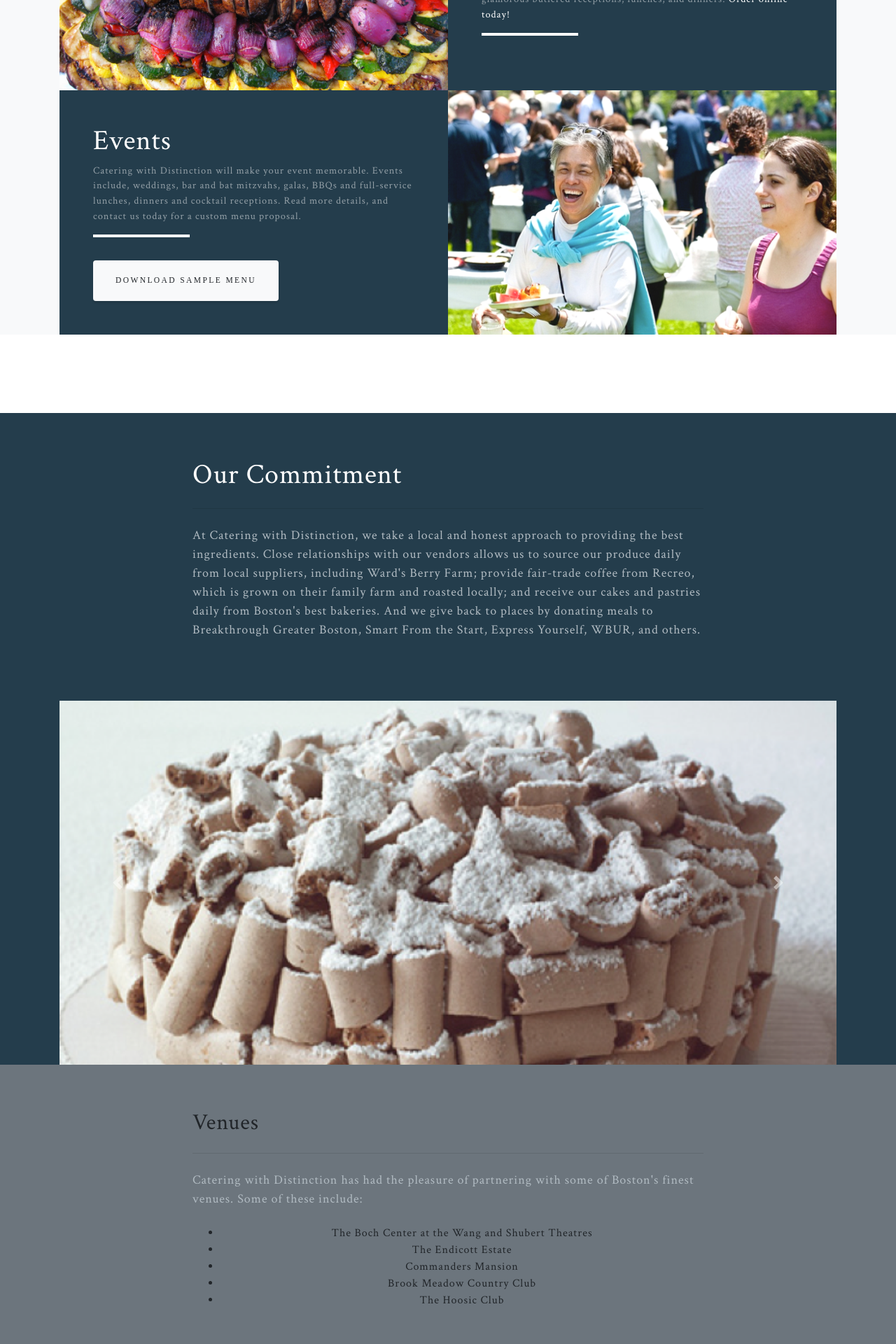
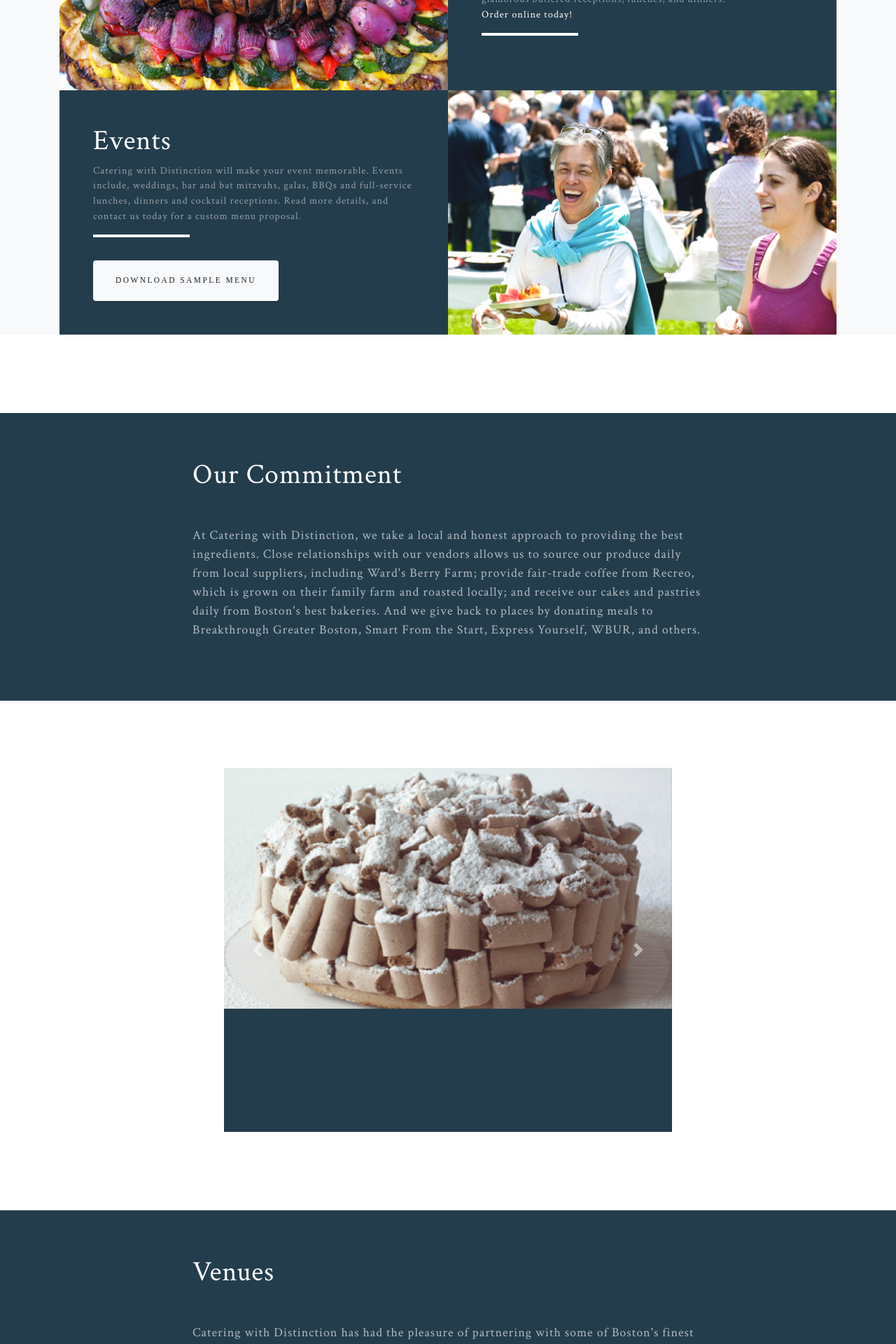
Before and after one commit to meagdoh/CWD-catering-site, a PHP site: page / in a window 1280 px wide. Shown: the part 1760-3680 px from the top of the page at 70% size. Run offline with PHP 8.4, Linux system fonts and the light colour scheme.

Commit message:
add venue section

```diff
--- a/css/grayscale.css
+++ b/css/grayscale.css
@@ -389,11 +389,17 @@ a {
   color: #243D4C;
 }
 
-p{
+p, ul, li{
   font-family: 'Crimson Text', serif;
   font-weight: lighter;
   text-align: left;
 }
+
+li{
+  padding: 5px;
+}
+
+
 
 .m-0{
   text-align: center;
@@ -438,3 +444,10 @@ footer {
     left: 0;
     min-height: 200px;
 }
+
+#gallery{
+  margin-left: 20em;
+  margin-right: 20em;
+  margin-top: 6em;
+margin-bottom: 6em;
+}
--- a/index.html
+++ b/index.html
@@ -67,18 +67,7 @@
     </div>
   </header>
 
-  <!-- About Section -->
-  <!-- <section id="about" class="about-section text-center">
-    <div class="container">
-      <div class="row">
-        <div class="col-lg-8 mx-auto">
-          <div>
 
-          </div>
-        </div>
-      </div>
-    </div>
-  </section> -->
 
   <!-- Our Story Section -->
   <section id="projects" class="projects-section bg-light">
@@ -119,7 +108,7 @@
               <div class="project-text w-100 my-auto text-center text-lg-left">
                 <h4 class="text-white">Corporate</h4>
                 <p class="mb-0 text-white-50">Serving the appetite of Boston's Corporate, Medical, and Educational institutions. We can serve you and your group’s needs from 10 - 500 people. Catering With Distinction's repertoire includes hot and cold drop-off meals, conferences,
-                  university graduation receptions, and glamorous butlered receptions, lunches, and dinners. <a href="" class="services-CTA"> Order online today! </a></p>
+                  university graduation receptions, and glamorous butlered receptions, lunches, and dinners. <br> <a href="" class="services-CTA"> Order online today! </a></p>
                 <hr class="d-none d-lg-block mb-0 ml-0">
               </div>
             </div>
@@ -161,14 +150,12 @@
           <p class="text-faded mb-4">At Catering with Distinction, we take a local and honest approach to providing the best ingredients. Close relationships with our vendors allows us to source our produce daily from local suppliers, including Ward's Berry Farm; provide fair-trade
             coffee from Recreo, which is grown on their family farm and roasted locally; and receive our cakes and pastries daily from Boston's best bakeries. And we give back to places by donating meals to Breakthrough Greater Boston, Smart From the
             Start, Express Yourself, WBUR, and others.</p>
-          <!-- <a class="btn btn-light btn-xl js-scroll-trigger" href="#services">Book Today!</a> -->
               </div>
             </div>
           </div>
   </section>
 
   <section class="bg-primary" id="gallery">
-<div class="container">
           <div id="carouselExampleControls" class="carousel slide" data-ride="carousel">
             <div class="carousel-inner">
               <div class="carousel-item active">
@@ -180,6 +167,15 @@
               <div class="carousel-item">
                 <img class="d-block w-100" src="/img/portfolio/fullsize/3.png" alt="Third slide">
               </div>
+              <div class="carousel-item">
+                <img class="d-block w-100" src="/img/portfolio/fullsize/4.png" alt="Third slide">
+              </div>
+              <div class="carousel-item">
+                <img class="d-block w-100" src="/img/portfolio/fullsize/5.png" alt="Third slide">
+              </div>
+              <div class="carousel-item">
+                <img class="d-block w-100" src="/img/portfolio/fullsize/6.png" alt="Third slide">
+              </div>
             </div>
             <a class="carousel-control-prev" href="#carouselExampleControls" role="button" data-slide="prev">
               <span class="carousel-control-prev-icon" aria-hidden="true"></span>
@@ -190,24 +186,21 @@
               <span class="sr-only">Next</span>
             </a>
           </div>
-</div>
+
   </section>
 
 
 
-
-
-  <section class="bg-secondary" id="about">
+  <section class="bg-primary" id="commitment">
     <div class="container">
       <div class="row">
         <div class="col-lg-8 mx-auto text-center">
-          <h2 class="section-heading text-faded">Venues</h2>
+          <h4 class="section-heading text-white">Venues</h4>
           <hr class="light my-4">
-          <p class="text-faded mb-4">
-            Catering with Distinction has had the pleasure of partnering with some of Boston's finest venues. Some of these include:
+          <p class="text-faded mb-4">            Catering with Distinction has had the pleasure of partnering with some of Boston's finest venues. Some of these include:
 
-            <ul>
-              <li>The Boch Center at the Wang and Shubert Theatres</li>
+<ul class="text-faded mb-4">
+  <li> The Boch Center at the Wang and Shubert Theatres</li>
   <li> The Endicott Estate</li>
   <li> Commanders Mansion </li>
   <li> Brook Meadow Country Club</li>
@@ -215,13 +208,14 @@
 
 </ul>
 </p>
-          <!-- <a class="btn btn-light btn-xl js-scroll-trigger" href="#services">Book Today!</a> -->
               </div>
             </div>
           </div>
   </section>
 
-  <section class="contact-section bg-black">
+
+
+  <!-- <section class="contact-section bg-black">
     <div class="container">
       <div class="row">
         <div class="col-md-4 mb-3 mb-md-0">
@@ -257,7 +251,7 @@
         </div>
       </div>
     </div>
-  </section>
+  </section> -->
 
   <!-- Signup Section -->
   <section id="signup" class="signup-section">
```
Also changed, not shown: img/download.jpg (added), img/download.png (added), img/images.jpg (added). Lines whose indentation alone changed are shown as unchanged.
